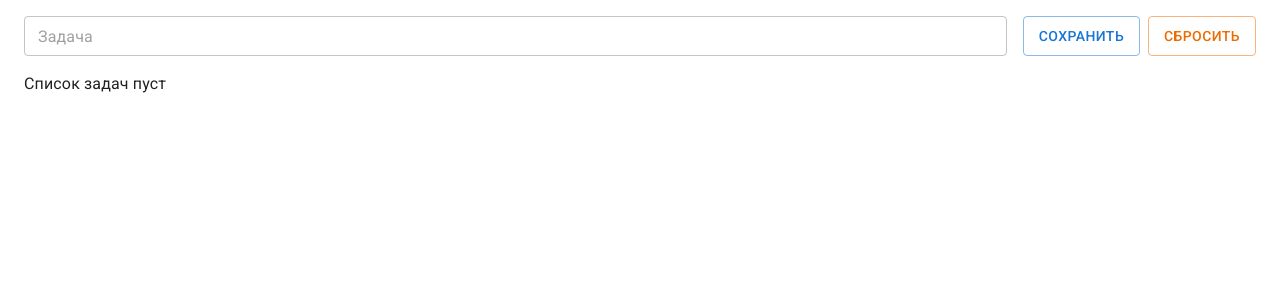
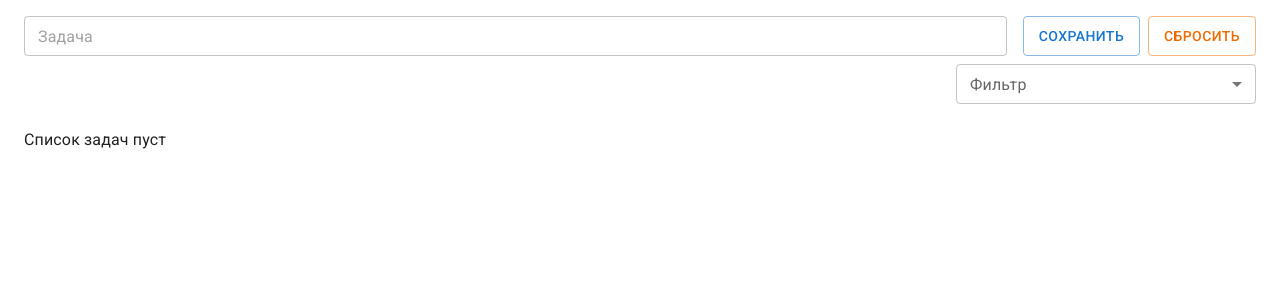
Before and after one commit to clouderMark/todos, a React (Create React App) app in the folder todos/: page / in a window 1280 px wide. Shown: the top 300 px of the page. Built offline with nearby package versions, Linux system fonts and the light colour scheme.

Commit message:
feat: add multi select for sorting items

```diff
--- /dev/null
+++ b/todos/src/components/SortBy.tsx
@@ -0,0 +1,72 @@
+import {Theme, useTheme} from '@mui/material/styles';
+import Box from '@mui/material/Box';
+import OutlinedInput from '@mui/material/OutlinedInput';
+import InputLabel from '@mui/material/InputLabel';
+import MenuItem from '@mui/material/MenuItem';
+import FormControl from '@mui/material/FormControl';
+import Select, {SelectChangeEvent} from '@mui/material/Select';
+import Chip from '@mui/material/Chip';
+import {useAppDispatch, useAppSelector} from '../redux/hooks';
+import {addHash, selectSortBy} from '../redux/sortBySlice';
+
+const ITEM_HEIGHT = 48;
+const ITEM_PADDING_TOP = 8;
+const MenuProps = {
+  PaperProps: {
+    style: {
+      maxHeight: ITEM_HEIGHT * 4.5 + ITEM_PADDING_TOP,
+      width: 250,
+    },
+  },
+};
+
+function getStyles(name: string, personName: readonly string[], theme: Theme) {
+  return {
+    fontWeight:
+      personName.indexOf(name) === -1 ? theme.typography.fontWeightRegular : theme.typography.fontWeightMedium,
+  };
+}
+
+const SortBy = () => {
+  const theme = useTheme();
+  const {hash, names} = useAppSelector(selectSortBy);
+  const dispatch = useAppDispatch();
+
+  const handleChange = (event: SelectChangeEvent<typeof hash>) => {
+    const {
+      target: {value},
+    } = event;
+
+    dispatch(addHash(typeof value === 'string' ? value.split(',') : value));
+  };
+
+  return (
+    <div>
+      <FormControl sx={{mt: 1, mb: 1, width: 300}} size="small">
+        <InputLabel id="multiple-filter-label">Фильтр</InputLabel>
+        <Select
+          multiple
+          value={hash}
+          onChange={handleChange}
+          input={<OutlinedInput id="select-multiple-filter" label="Filter" />}
+          renderValue={(selected) => (
+            <Box sx={{display: 'flex', flexWrap: 'wrap', gap: 0.5}}>
+              {selected.map((value) => (
+                <Chip key={value} label={value} />
+              ))}
+            </Box>
+          )}
+          MenuProps={MenuProps}
+        >
+          {names.map((name) => (
+            <MenuItem key={name} value={name} style={getStyles(name, hash, theme)}>
+              {name}
+            </MenuItem>
+          ))}
+        </Select>
+      </FormControl>
+    </div>
+  );
+};
+
+export default SortBy;
--- /dev/null
+++ b/todos/src/redux/sortBySlice.ts
@@ -0,0 +1,29 @@
+import {PayloadAction, createSlice} from '@reduxjs/toolkit';
+import type {RootState} from './store';
+
+interface IInitialState {
+  hash: string[];
+  names: string[];
+}
+
+const initialState: IInitialState = {
+  hash: [],
+  names: [],
+};
+
+export const sortBySlice = createSlice({
+  name: 'sortBy',
+  initialState,
+  reducers: {
+    addHash: (state, action: PayloadAction<string[]>) => {
+      state.hash = action.payload;
+    },
+    setNames: (state, action: PayloadAction<string[]>) => {
+      state.names = [...state.hash, ...action.payload];
+    },
+    reset: () => initialState,
+  },
+});
+
+export const selectSortBy = (state: RootState) => state.sortBy;
+export const {addHash, setNames, reset} = sortBySlice.actions;
--- a/todos/src/redux/store.ts
+++ b/todos/src/redux/store.ts
@@ -2,12 +2,14 @@ import {configureStore} from '@reduxjs/toolkit';
 import {todoFormSlice} from './todoFormSlice';
 import {todoListSlice} from './todoListSlice';
 import {toastSlice} from './toastSlice';
+import {sortBySlice} from './sortBySlice';
 
 export const store = configureStore({
   reducer: {
     todoForm: todoFormSlice.reducer,
     todoList: todoListSlice.reducer,
     toast: toastSlice.reducer,
+    sortBy: sortBySlice.reducer,
   },
   middleware: (getDefaultMiddleware) => getDefaultMiddleware(),
 });
--- a/todos/src/views/Todolist.tsx
+++ b/todos/src/views/Todolist.tsx
@@ -1,12 +1,40 @@
-import {Container} from '@mui/material';
+import {useEffect} from 'react';
+import {Box, Container} from '@mui/material';
 import TodoForm from '../components/TodoForm';
 import TodoList from '../components/TodoList';
+import SortBy from '../components/SortBy';
+import {useAppDispatch} from '../redux/hooks';
+import {setNames} from '../redux/sortBySlice';
 
-const Todolist = () => (
-  <Container maxWidth={false}>
-    <TodoForm />
-    <TodoList />
-  </Container>
-);
+const names = [
+  'Oliver Hansen',
+  'Van Henry',
+  'April Tucker',
+  'Ralph Hubbard',
+  'Omar Alexander',
+  'Carlos Abbott',
+  'Miriam Wagner',
+  'Bradley Wilkerson',
+  'Virginia Andrews',
+  'Kelly Snyder',
+];
+
+const Todolist = () => {
+  const dispatch = useAppDispatch();
+
+  useEffect(() => {
+    dispatch(setNames(names));
+  }, []);
+
+  return (
+    <Container maxWidth={false}>
+      <TodoForm />
+      <Box sx={{display: 'flex', flexDirection: 'row-reverse'}}>
+        <SortBy />
+      </Box>
+      <TodoList />
+    </Container>
+  );
+};
 
 export default Todolist;
```
